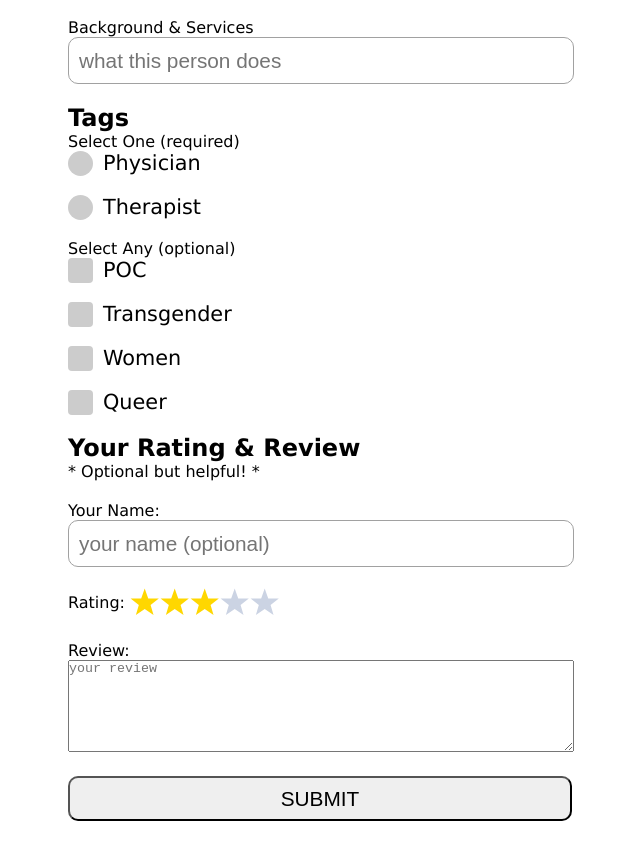
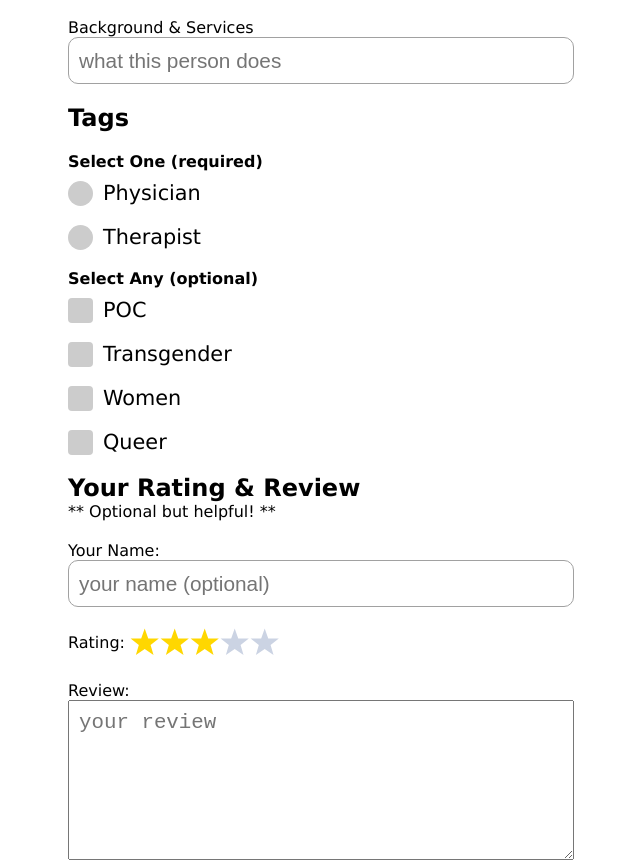
Before and after one commit to AwrenNuit/safer-care-coop, a React (Create React App) app: page / in a window 1280 px wide. Shown: the part 783-1645 px from the top of the page, without its empty margins (320-960 px from the left). Built offline with nearby package versions, Linux system fonts and the light colour scheme; no server answers; the database is empty.

Commit message:
minor formatting updates, increased font size of textarea

```diff
--- a/src/components/AddPractitioner/NewPractitioner.css
+++ b/src/components/AddPractitioner/NewPractitioner.css
@@ -16,3 +16,9 @@
   padding: 0 10px;
   width: calc(100% - 20px);
 }
+
+.form-textarea {
+  font-size: 1.3rem;
+  padding: 10px;
+  width: calc(100% - 20px);
+}
--- a/src/components/AddPractitioner/NewPractitioner.js
+++ b/src/components/AddPractitioner/NewPractitioner.js
@@ -190,7 +190,9 @@ export default function NewPractitioner() {
 
           <div style={{ marginTop: "20px" }}>
             <h2>Tags</h2>
-            <p>Select One (required)</p>
+            <p style={{ fontWeight: "bold", margin: "20px 0 10px 0" }}>
+              Select One (required)
+            </p>
             <Input
               handleChange={handleTagChange}
               label="Physician"
@@ -203,7 +205,9 @@ export default function NewPractitioner() {
               name="doc-type"
               type="radio"
             />
-            <p>Select Any (optional)</p>
+            <p style={{ fontWeight: "bold", marginBottom: "10px" }}>
+              Select Any (optional)
+            </p>
             <Input handleChange={handleTagChange} label="POC" type="checkbox" />
             <Input
               handleChange={handleTagChange}
@@ -224,7 +228,7 @@ export default function NewPractitioner() {
 
           <div style={{ marginTop: "20px" }}>
             <h2>Your Rating & Review</h2>
-            <p>* Optional but helpful! *</p>
+            <p>** Optional but helpful! **</p>
             <Input
               label="Your Name: "
               placeholder="your name (optional)"
@@ -249,10 +253,10 @@ export default function NewPractitioner() {
             <div style={{ marginTop: "20px" }}>
               <label>Review: </label>
               <textarea
+                className="form-textarea"
                 onChange={(e) => setReview(e.target.value)}
                 placeholder="your review"
                 rows="6"
-                style={{ width: "100%" }}
                 value={review}
               ></textarea>
             </div>
```
